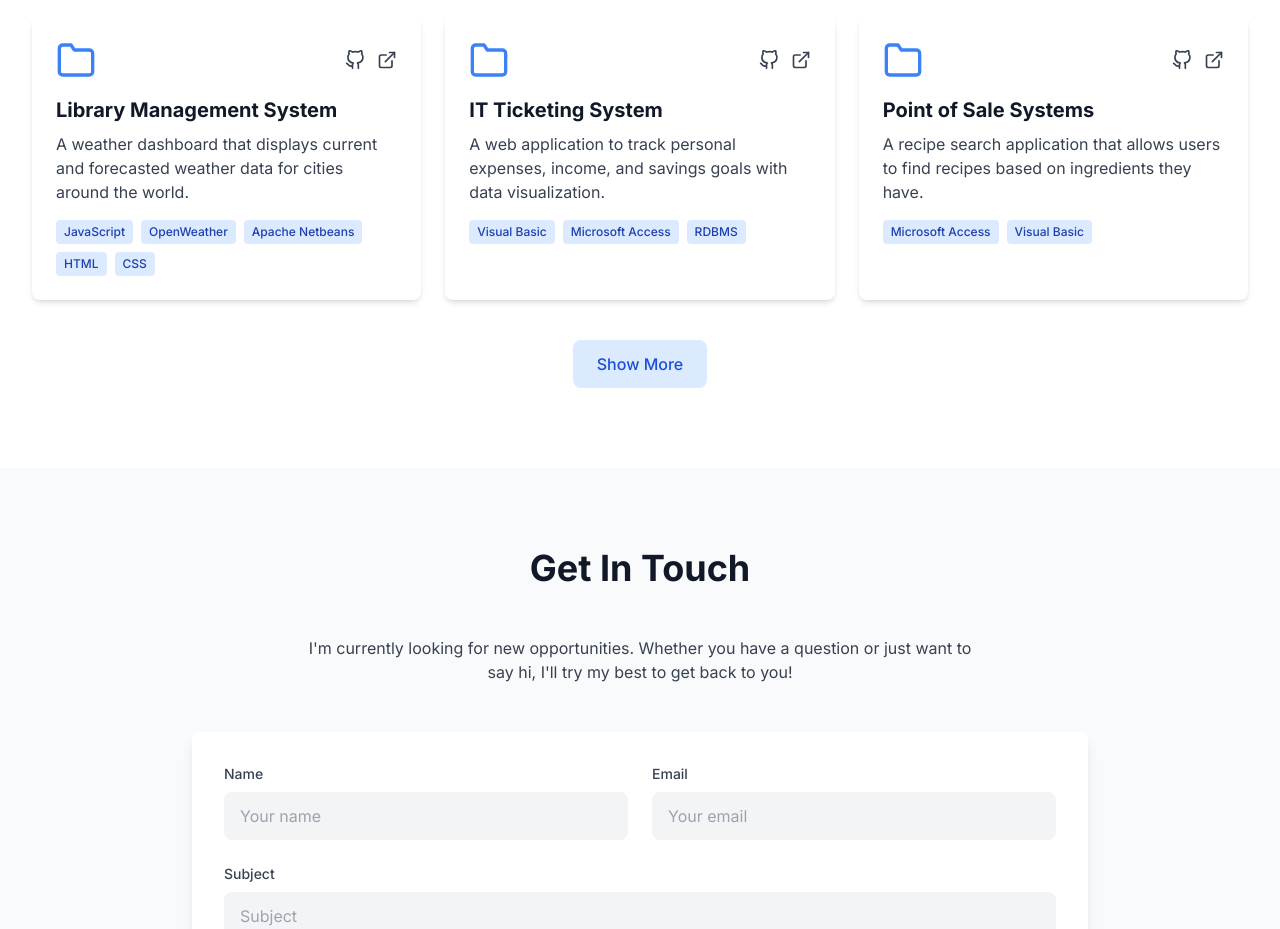
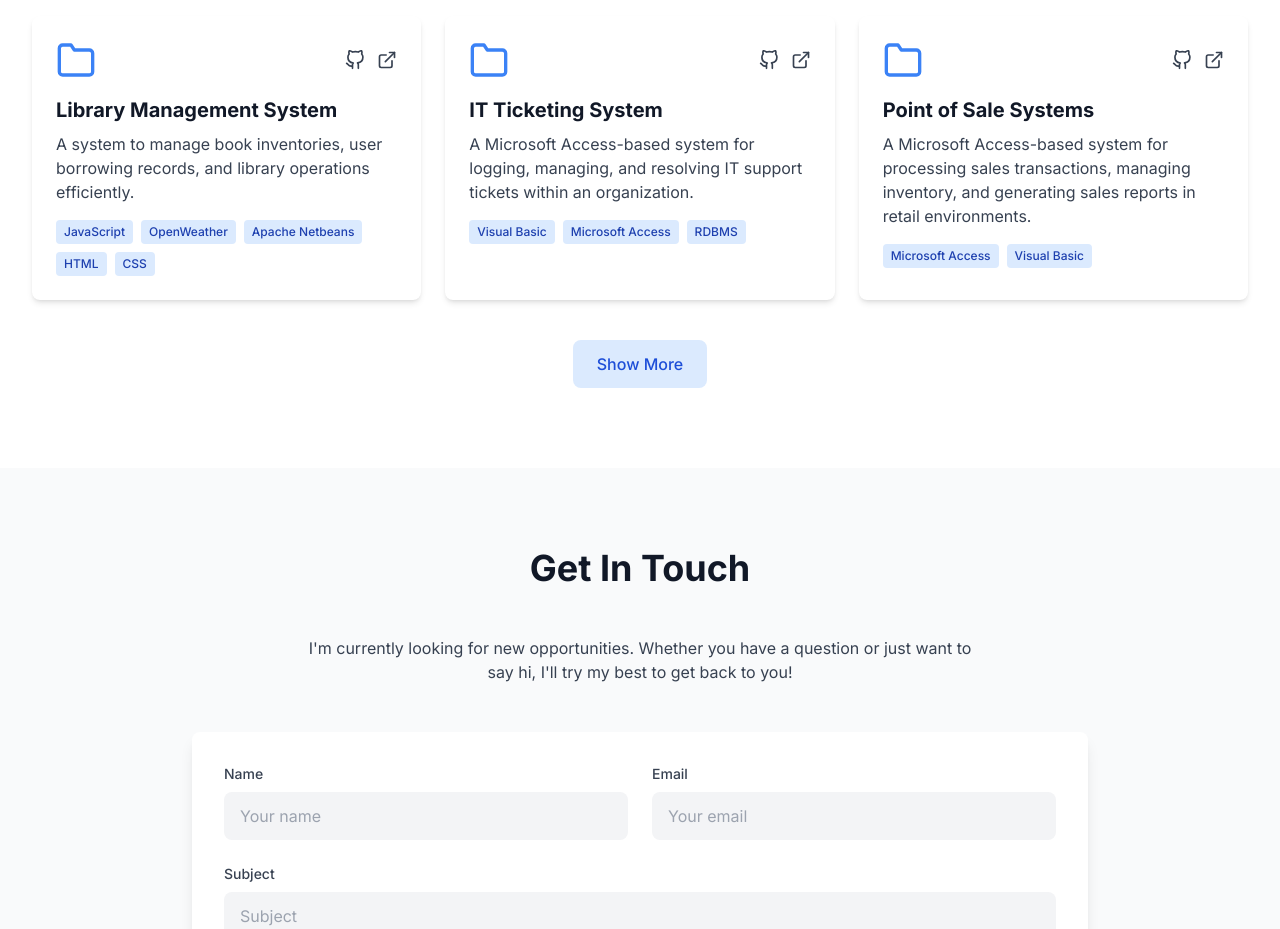
Before and after one commit to yop-dev/portfolio, a React (Vite) app: page / in a window 1280 px wide. Shown: the part 2960-3889 px from the top of the page. Built offline with nearby package versions, Linux system fonts and the light colour scheme; the HTML template or start-up script is replaced by a standard one.

Commit message:
description-changes

```diff
--- a/src/components/OtherProjects.jsx
+++ b/src/components/OtherProjects.jsx
@@ -42,21 +42,21 @@ const OtherProjects = () => {
   const otherProjects = [
     {
       title: 'Library Management System',
-      description: 'A weather dashboard that displays current and forecasted weather data for cities around the world.',
+      description: 'A system to manage book inventories, user borrowing records, and library operations efficiently.',
       technologies: ['JavaScript', 'OpenWeather', 'Apache Netbeans', 'HTML', 'CSS'],
       codeLink: '#',
       demoLink: '#',
     },
     {
       title: 'IT Ticketing System',
-      description: 'A web application to track personal expenses, income, and savings goals with data visualization.',
+      description: 'A Microsoft Access-based system for logging, managing, and resolving IT support tickets within an organization.',
       technologies: ['Visual Basic', 'Microsoft Access', 'RDBMS'],
       codeLink: '#',
       demoLink: '#',
     },
     {
       title: 'Point of Sale Systems',
-      description: 'A recipe search application that allows users to find recipes based on ingredients they have.',
+      description: 'A Microsoft Access-based system for processing sales transactions, managing inventory, and generating sales reports in retail environments.',
       technologies: ['Microsoft Access', 'Visual Basic'],
       codeLink: '#',
       demoLink: '#',
```
